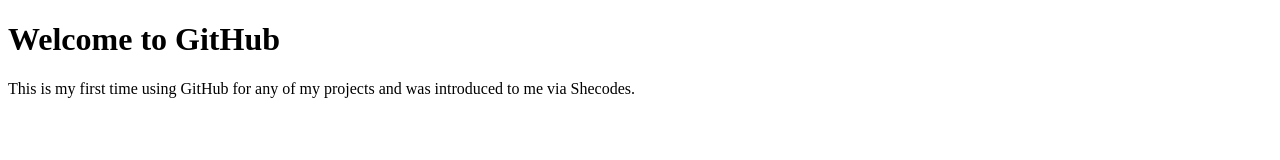
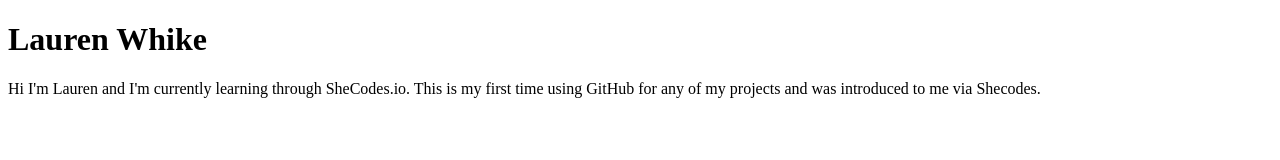
Before and after one commit to LozzaMcFozza/SheCodes-Plus-W6-L4, a plain HTML site: page Welcome to Github.html in a window 1280 px wide. Drawn offline with Linux system fonts and the light colour scheme.

Commit message:
Content Change

```diff
--- a/Welcome to Github.html
+++ b/Welcome to Github.html
@@ -5,13 +5,15 @@
     <meta http-equiv="X-UA-Compatible" content="IE=edge" />
     <meta name="viewport" content="width=device-width, initial-scale=1.0" />
     <title>SheCodes Plus W6 L4 Challenge</title>
+    <link ref=""stylesheet" href=""style.css" />
   </head>
   <body>
-    <h1>Welcome to GitHub</h1>
+    <h1>Lauren Whike</h1>
 
     <p>
-      This is my first time using GitHub for any of my projects and was
-      introduced to me via Shecodes.
+      Hi I'm Lauren and I'm currently learning through SheCodes.io. This is my
+      first time using GitHub for any of my projects and was introduced to me
+      via Shecodes.
     </p>
   </body>
 </html>
```
Also changed, not shown: style.css (added).
